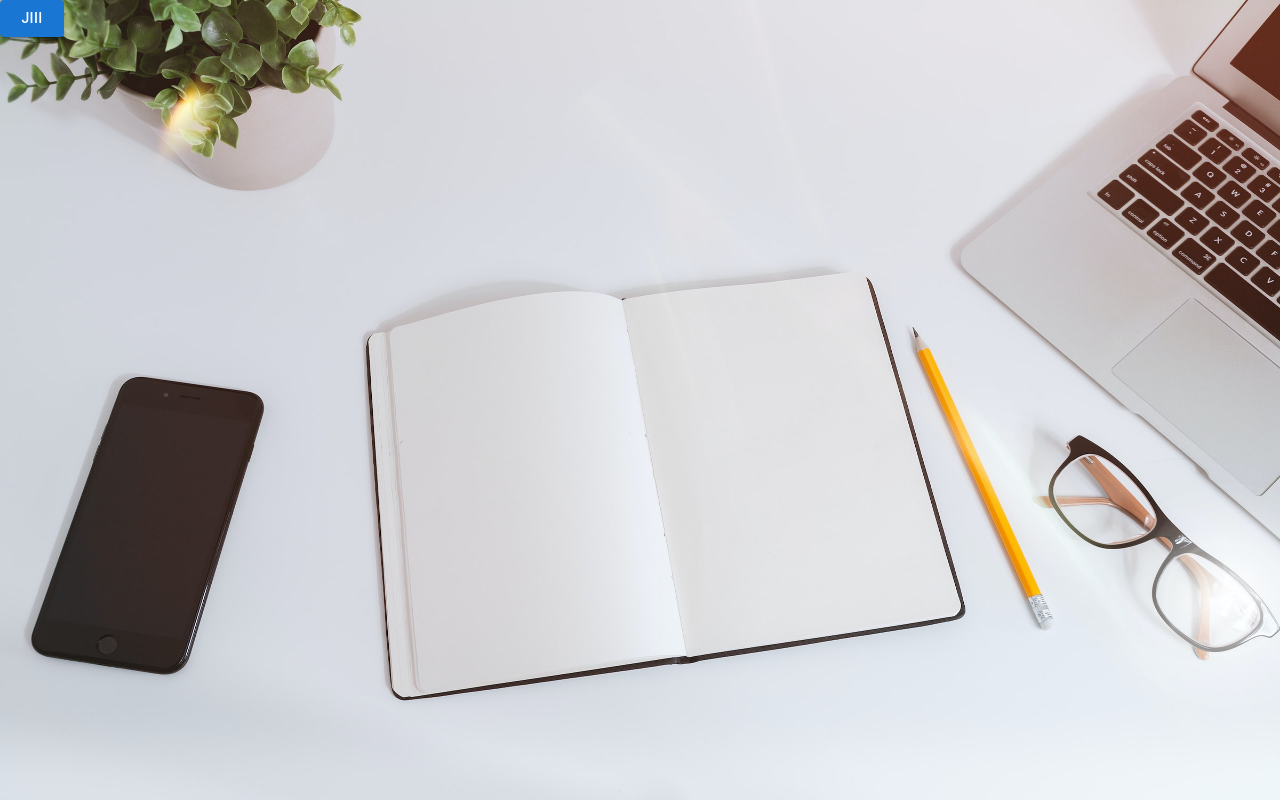
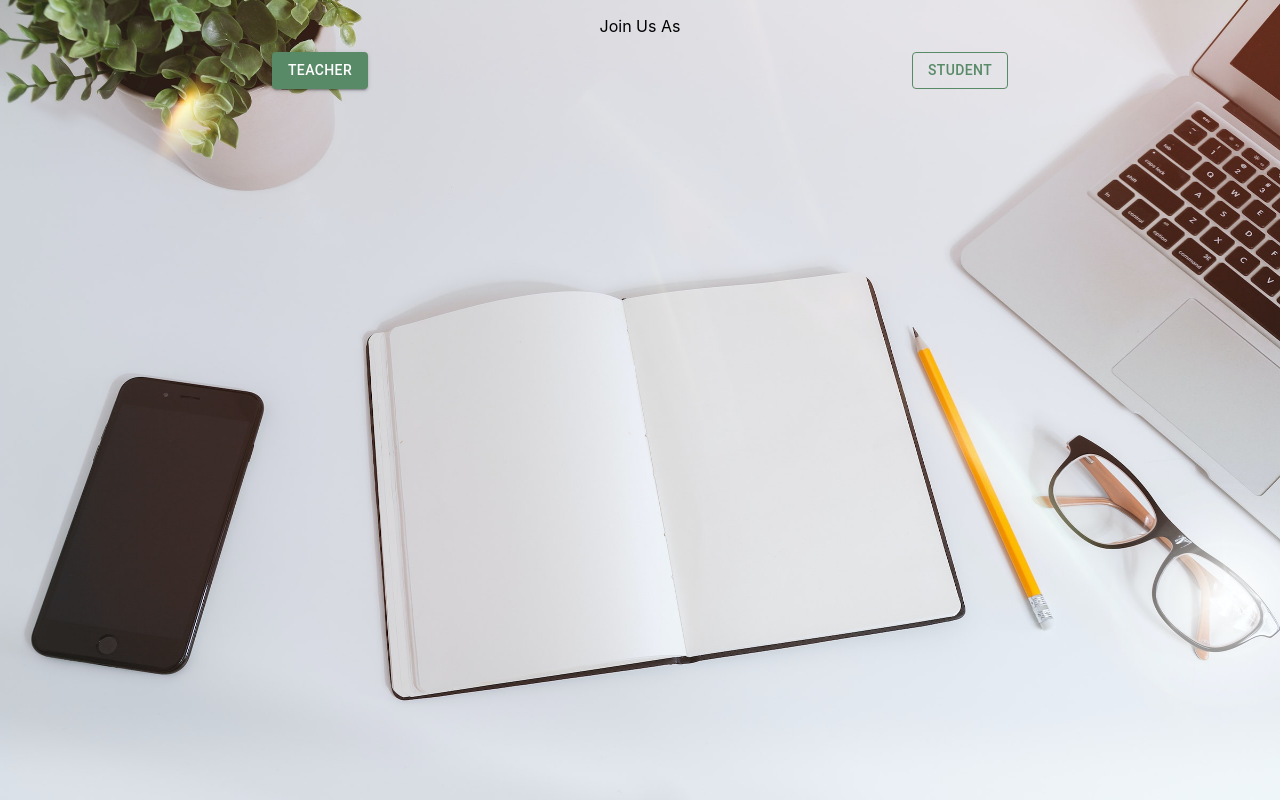
Before and after one commit to KEVISH23/growthpad, a React (Create React App) app: page / in a window 1280 px wide. Built offline with nearby package versions, Linux system fonts and the light colour scheme.

Commit message:
hoemePage

```diff
--- a/src/Css/HomePage.css
+++ b/src/Css/HomePage.css
@@ -1,4 +1,4 @@
-@import url('https://fonts.googleapis.com/css2?family=Montserrat&family=Nunito&display=swap');
+@import url("https://fonts.googleapis.com/css2?family=Montserrat&family=Nunito&display=swap");
 /* .dadCont{
   width: 100vw !important ;
   height: 90vh !important;
@@ -7,19 +7,28 @@
 
   margin-left: 0;
 } */
-.image{
-   background-image: url("../../public/images/bHome3.jpg");
+.image {
+  background-image: url("../../public/images/bHome3.jpg");
   width: 100%;
   height: 100vh;
   overflow-y: hidden;
   background-size: 100% 100%;
   background-repeat: no-repeat;
+  text-align: center;
+}
+/* .joinusas {
+  font-family: "Montserrat", sans-serif;
+  font-weight: bold;
+  font-size: 3rem;
 }
 
+.buttonClass Button {
+  font-size: x-large;
+  padding: 20px;
+} */
 
-
-@media screen and (max-width:1000px) {
+@media screen and (max-width: 1000px) {
   .image {
     background-size: 100%;
+  }
 }
-}
--- a/src/components/BeforeLoginHomePage.js
+++ b/src/components/BeforeLoginHomePage.js
@@ -1,19 +1,53 @@
-import { Button } from '@mui/material'
-
-import React from 'react'
-import "../Css/HomePage.css"
+import { Button, Grid , Box } from "@mui/material";
+import React from "react";
+import "../Css/HomePage.css";
 const BeforeLoginHomePage = () => {
   return (
     <>
+      <div className="image">
 
-        <div className='image'>
-
-          <Button variant='contained'>JIII</Button>
-        </div>
-
-
+          <Grid
+            sx={{ height: "auto" }}
+            container
+            // spacing={4}
+            justifyContent={"center"}
+            alignItems={"center"}
+            className="buttonClass"
+          >
+            <Grid item lg={12} md={12} sm={12} xs={12}>
+              <p className="joinusas">Join Us As</p>
+            </Grid>
+            <Grid item lg={6} md={6} sm={12} xs={12}>
+              <Button
+                sx={{
+                  backgroundColor: "#588A67",
+                  "&:hover": {
+                    backgroundColor: "#487054",
+                  },
+                }}
+                variant="contained"
+              >
+                Teacher
+              </Button>
+            </Grid>
+            <Grid item lg={6} md={6} sm={12} xs={12}>
+              <Button
+                sx={{
+                  border: "1px solid #588A67",
+                  color: "#588A67",
+                  "&:hover": {
+                    border: "1px solid #588A67",
+                  },
+                }}
+                variant="outlined"
+              >
+                Student
+              </Button>
+            </Grid>
+          </Grid>
+      </div>
     </>
   );
-}
+};
 
-export default BeforeLoginHomePage
+export default BeforeLoginHomePage;
```
